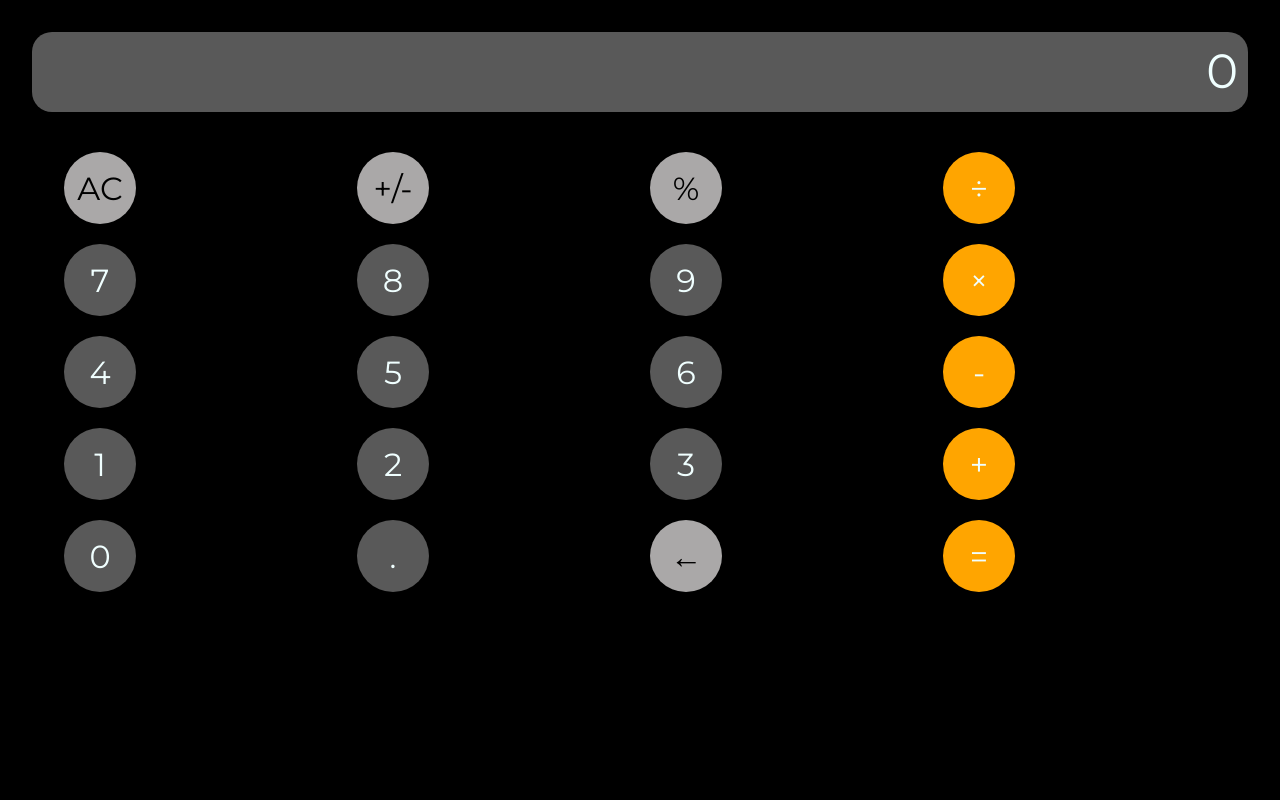
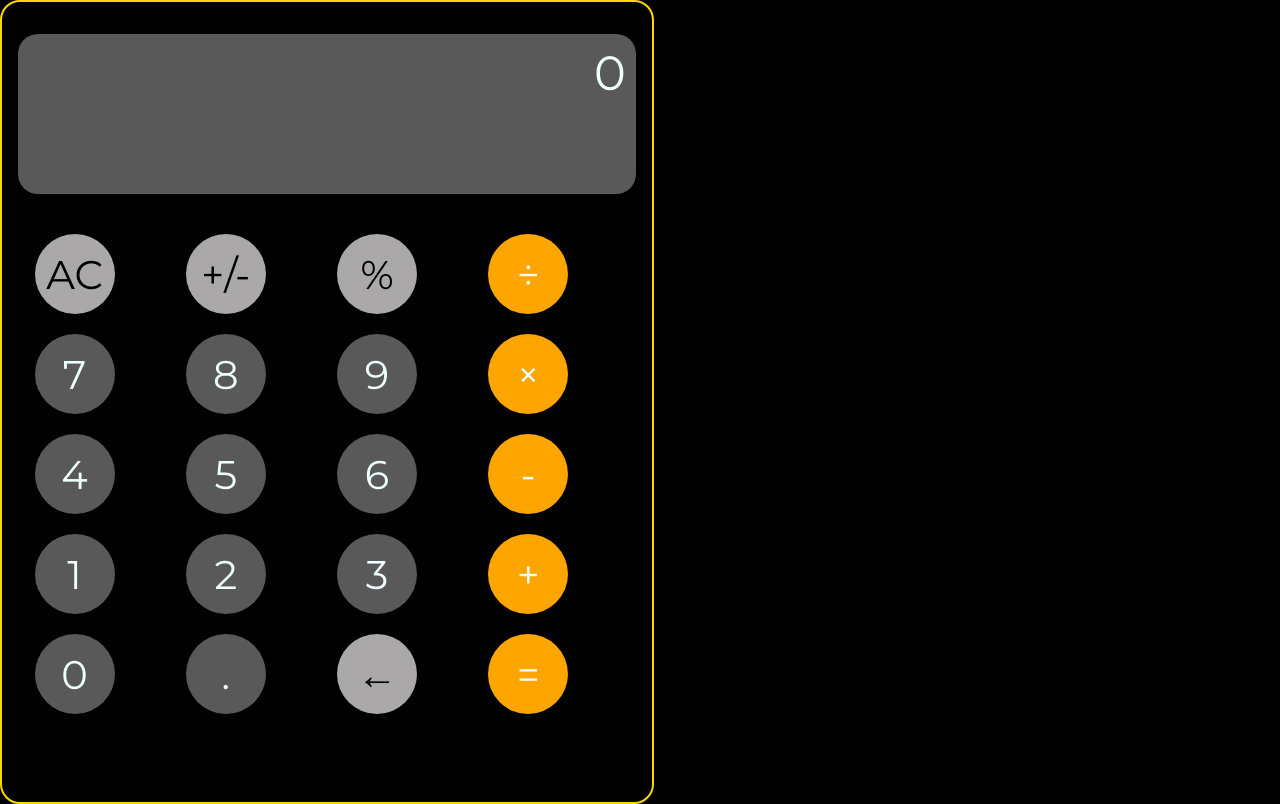
Before and after one commit to jadedec/calculator, a plain HTML site: page index.html in a window 1280 px wide. Drawn offline with Linux system fonts and the light colour scheme.

Commit message:
responsive fixed

```diff
--- a/_display.scss
+++ b/_display.scss
@@ -3,7 +3,7 @@
 .calculatorDisplay{
     margin-top: 2rem;
     width: 95%;
-    height: 10%;
+    height: 20%;
     background-color: rgb(89, 89, 89);
     border-radius: 20px;
     .calculatorDisplay_output{
@@ -13,15 +13,15 @@
         flex-direction: row;
         justify-content: flex-end;
 
-        font-size: 3rem;
+        font-size: 2.5rem;
     }
 
 }
 
-@media screen and (min_width: 768px){
+@media screen and (min-width: 768px){
     .calculatorDisplay{
         .calculatorDisplay_output{
-            font-size: 4rem;
+            font-size: 3rem;
         }
     }
 }
--- a/_keyboard.scss
+++ b/_keyboard.scss
@@ -32,12 +32,12 @@
     }
 }
 
-@media screen and (min_width:768px){
+@media screen and (min-width:768px){
     .calculatorKeyboard{
         .calculatorKeyboard_button{
-            width: 6rem;
-            height: 6rem;
-            font-size: 3rem;
+            width: 5rem;
+            height: 5rem;
+            font-size: 2.5rem;
         }
     }
 }
--- a/style.scss
+++ b/style.scss
@@ -6,6 +6,11 @@
     padding: 0;
     font-family: 'Montserrat', sans-serif;
 }
+body{
+    background-color: black;
+    align-items: center;
+}
+
 .calculator{
     display: flex;
     flex-direction: column;
@@ -18,9 +23,11 @@
     height: 100vh;
 }
 
-@media screen and (min_width:768px){
+@media screen and (min-width:768px){
     .calculator{
-        width:750px;
-        height:900px;
+        border-radius: 20px;
+        border: 2px solid gold;
+        width: 650px;
+        height: 800px;
     }
 }
```
Also changed, not shown: style.css, 1 other file.
